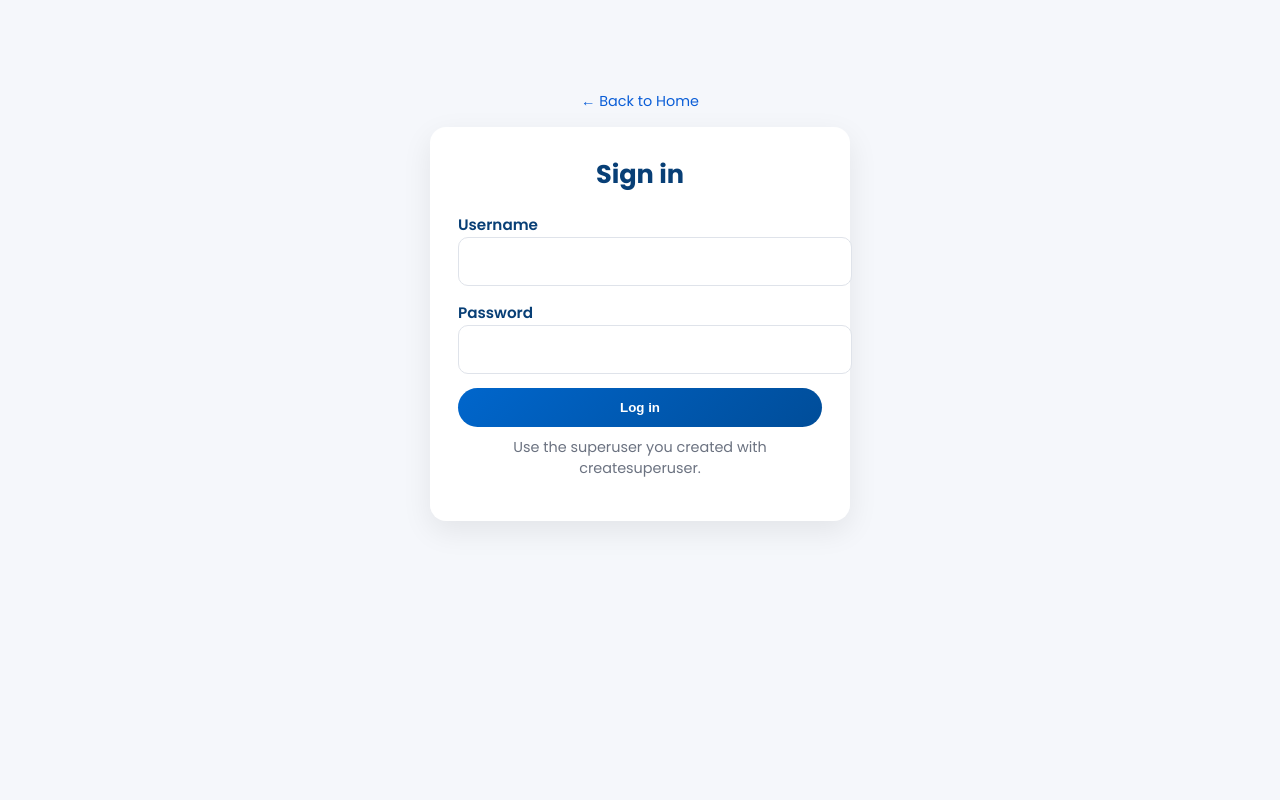
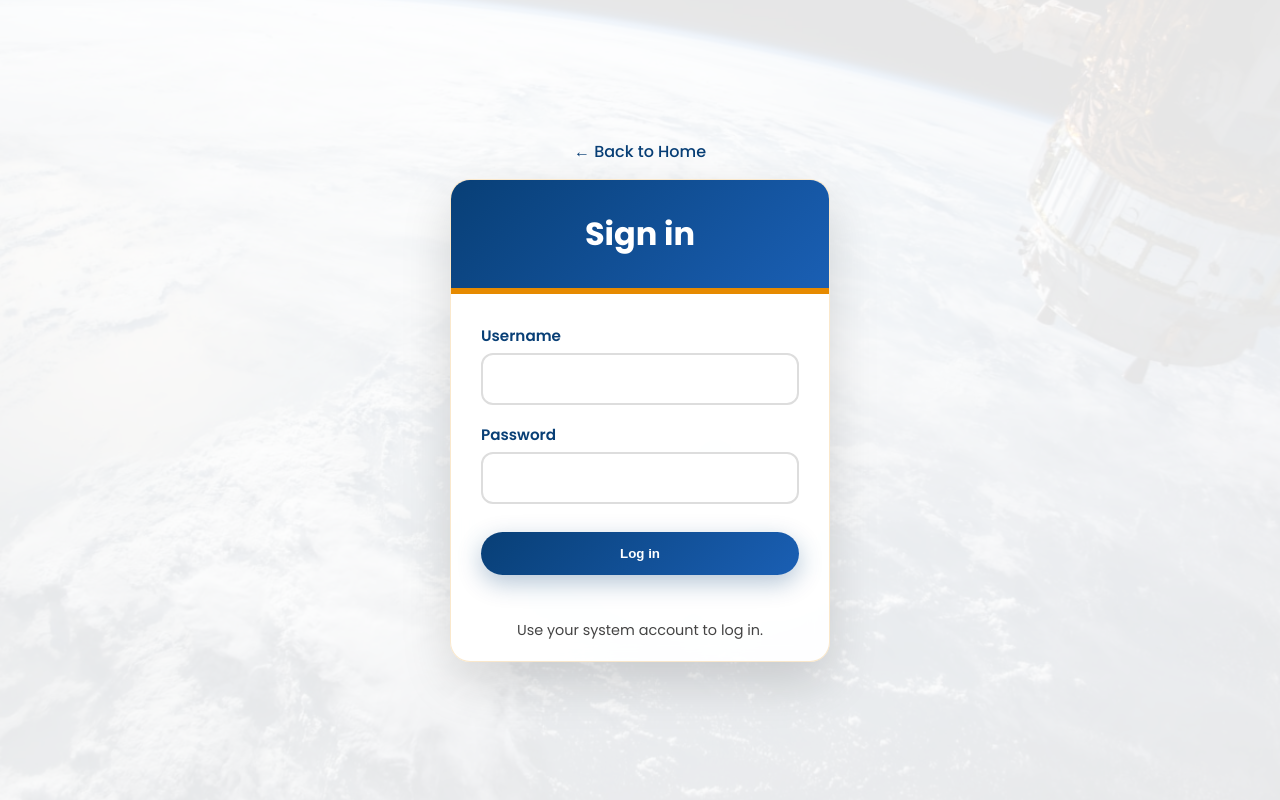
Before and after one commit to Tsedeniya-D/IMS-testing, a Django app: page /accounts/login/ in a window 1280 px wide. Run offline with Django 5.2, Linux system fonts and the light colour scheme; parts of the project's set-up code (start-up, migrations or seed data) failed here and were passed over.

Commit message:
modify the department login page to more attractive one

```diff
--- a/templates/registration/login.html
+++ b/templates/registration/login.html
@@ -1,58 +1,223 @@
+{% load static %}
 <!DOCTYPE html>
 <html lang="en">
 <head>
   <meta charset="UTF-8" />
   <meta name="viewport" content="width=device-width, initial-scale=1.0" />
   <title>Login</title>
+
   <link rel="preconnect" href="https://fonts.googleapis.com">
   <link rel="preconnect" href="https://fonts.gstatic.com" crossorigin>
   <link href="https://fonts.googleapis.com/css2?family=Poppins:wght@400;500;600;700&display=swap" rel="stylesheet">
+
   <style>
-    body { font-family: 'Poppins', sans-serif; background: #f5f7fb; margin: 0; }
-    .container { max-width: 420px; margin: 8vh auto; padding: 24px; }
-    .card { background: #ffffff; border-radius: 16px; box-shadow: 0 10px 30px rgba(0,0,0,0.08); padding: 28px; }
-    h1 { margin: 0 0 18px; font-size: 1.6rem; color: #083f76; text-align: center; }
-    form { display: grid; gap: 14px; }
-    label { font-weight: 600; color: #083f76; font-size: 0.95rem; }
-    input[type="text"], input[type="password"] { width: 100%; padding: 12px 14px; border-radius: 10px; border: 1px solid #dfe3ea; font-family: inherit; font-size: 0.95rem; background: #fff; }
-    .btn { padding: 12px 16px; border: 0; border-radius: 999px; background: linear-gradient(135deg, #0066CC, #004d99); color: #fff; font-weight: 600; cursor: pointer; }
-    .btn:hover { filter: brightness(1.05); }
-    .help { font-size: 0.9rem; color: #6b7280; text-align: center; margin-top: 10px; }
-    .errorlist { list-style: none; padding: 0; margin: 0 0 8px; color: #b91c1c; font-size: 0.9rem; }
-    .session-expired { background: #fef2f2; border: 1px solid #fecaca; border-radius: 8px; padding: 12px; margin-bottom: 16px; color: #991b1b; font-size: 0.9rem; text-align: center; }
-    .top { text-align: center; margin-bottom: 14px; }
-    .top a { color: #0b5ed7; text-decoration: none; font-size: 0.9rem; }
+    * {
+      margin: 0;
+      padding: 0;
+      box-sizing: border-box;
+    }
+
+    :root {
+      --primary-color: #083f76;
+      --secondary-color: #e68a00;
+      --accent-color: #1a5fb4;
+      --text-color: #444;
+      --transition: all 0.3s ease;
+    }
+
+    body {
+      font-family: 'Poppins', sans-serif;
+      background: #f8f9fa url('{% static "images/bg-space.jpg" %}') no-repeat center center fixed;
+      background-size: cover;
+      min-height: 100vh;
+      display: flex;
+      align-items: center;
+      justify-content: center;
+      color: var(--text-color);
+    }
+
+    body::before {
+      content: '';
+      position: fixed;
+      inset: 0;
+      background: rgba(255,255,255,0.9);
+      z-index: -1;
+    }
+
+    .container {
+      width: 100%;
+      max-width: 420px;
+      padding: 20px;
+    }
+
+    .top {
+      text-align: center;
+      margin-bottom: 15px;
+    }
+
+    .top a {
+      text-decoration: none;
+      color: var(--primary-color);
+      font-weight: 500;
+    }
+
+    .top a:hover {
+      text-decoration: underline;
+    }
+
+    .card {
+      background: rgba(255,255,255,0.95);
+      backdrop-filter: blur(10px);
+      border-radius: 20px;
+      box-shadow: 0 20px 50px rgba(0,0,0,0.15);
+      border: 1px solid rgba(230,138,0,0.2);
+      overflow: hidden;
+    }
+
+    h1 {
+      font-size: 2rem;
+      text-align: center;
+      padding: 30px;
+      color: white;
+      background: linear-gradient(135deg, var(--primary-color), var(--accent-color));
+      border-bottom: 6px solid var(--secondary-color);
+    }
+
+    form {
+      padding: 30px;
+      display: grid;
+      gap: 18px;
+    }
+
+    label {
+      font-weight: 600;
+      color: var(--primary-color);
+      font-size: 0.95rem;
+      margin-bottom: 6px;
+      display: block;
+    }
+
+    input[type="text"],
+    input[type="password"] {
+      width: 100%;
+      padding: 14px 16px;
+      border-radius: 12px;
+      border: 2px solid #ddd;
+      font-family: inherit;
+      background: rgba(255,255,255,0.9);
+      transition: var(--transition);
+    }
+
+    input:focus {
+      outline: none;
+      border-color: var(--primary-color);
+      box-shadow: 0 0 0 3px rgba(8,63,118,0.1);
+    }
+
+    .btn {
+      margin-top: 10px;
+      padding: 14px;
+      border: none;
+      border-radius: 50px;
+      background: linear-gradient(135deg, var(--primary-color), var(--accent-color));
+      color: white;
+      font-weight: 600;
+      cursor: pointer;
+      transition: var(--transition);
+      box-shadow: 0 8px 25px rgba(8,63,118,0.3);
+    }
+
+    .btn:hover {
+      transform: translateY(-2px);
+      box-shadow: 0 12px 35px rgba(8,63,118,0.4);
+    }
+
+    .errorlist {
+      list-style: none;
+      font-size: 0.85rem;
+      color: #e74c3c;
+      background: rgba(231,76,60,0.1);
+      border: 1px solid rgba(231,76,60,0.3);
+      padding: 6px 10px;
+      border-radius: 6px;
+      margin-top: 6px;
+    }
+
+    .session-expired {
+      margin: 15px 20px 0;
+      background: rgba(231,76,60,0.1);
+      border: 1px solid rgba(231,76,60,0.3);
+      padding: 10px;
+      border-radius: 8px;
+      color: #b91c1c;
+      font-size: 0.9rem;
+      text-align: center;
+    }
+
+    .help {
+      text-align: center;
+      font-size: 0.9rem;
+      margin: 15px 0 20px;
+      color: var(--text-color);
+    }
+
+    @media (max-width: 480px) {
+      h1 {
+        font-size: 1.6rem;
+        padding: 25px;
+      }
+
+      form {
+        padding: 20px;
+      }
+
+      .btn {
+        width: 100%;
+      }
+    }
   </style>
-  {% load static %}
 </head>
+
 <body>
   <div class="container">
+
     <div class="top">
       <a href="/">← Back to Home</a>
     </div>
+
     <div class="card">
       <h1>Sign in</h1>
 
       {% if request.GET.session == 'expired' %}
         <div class="session-expired">
-          ⚠️ Your session has expired due to inactivity. Please log in again.
+          ⚠️ Your session has expired. Please log in again.
         </div>
       {% endif %}
+
       {% if form.non_field_errors %}
-        <ul class="errorlist">{% for e in form.non_field_errors %}<li>{{ e }}</li>{% endfor %}</ul>
+        <ul class="errorlist">
+          {% for e in form.non_field_errors %}
+            <li>{{ e }}</li>
+          {% endfor %}
+        </ul>
       {% endif %}
 
       <form method="post" action="{% url 'login' %}">
         {% csrf_token %}
+
         {% if request.GET.next %}
-        <input type="hidden" name="next" value="{{ request.GET.next }}" />
+          <input type="hidden" name="next" value="{{ request.GET.next }}" />
         {% endif %}
 
         <div>
           <label for="id_username">Username</label>
           <input type="text" name="username" id="id_username" autocomplete="username" required />
           {% if form.username.errors %}
-            <ul class="errorlist">{% for e in form.username.errors %}<li>{{ e }}</li>{% endfor %}</ul>
+            <ul class="errorlist">
+              {% for e in form.username.errors %}
+                <li>{{ e }}</li>
+              {% endfor %}
+            </ul>
           {% endif %}
         </div>
 
@@ -60,13 +225,18 @@
           <label for="id_password">Password</label>
           <input type="password" name="password" id="id_password" autocomplete="current-password" required />
           {% if form.password.errors %}
-            <ul class="errorlist">{% for e in form.password.errors %}<li>{{ e }}</li>{% endfor %}</ul>
+            <ul class="errorlist">
+              {% for e in form.password.errors %}
+                <li>{{ e }}</li>
+              {% endfor %}
+            </ul>
           {% endif %}
         </div>
 
         <button type="submit" class="btn">Log in</button>
       </form>
-      <p class="help">Use the superuser you created with createsuperuser.</p>
+
+      <p class="help">Use your system account to log in.</p>
     </div>
   </div>
 </body>
```
